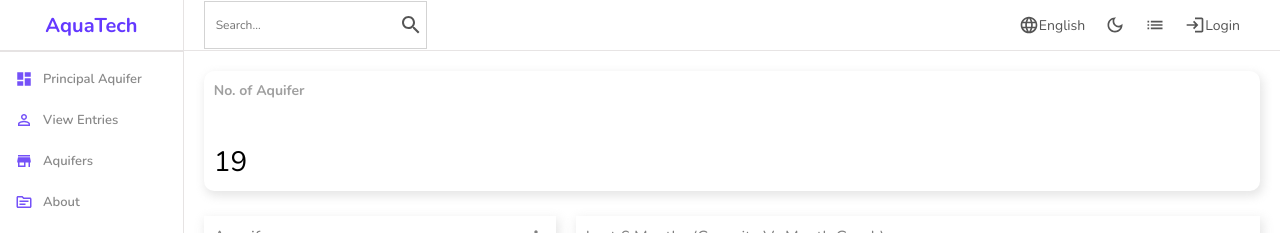
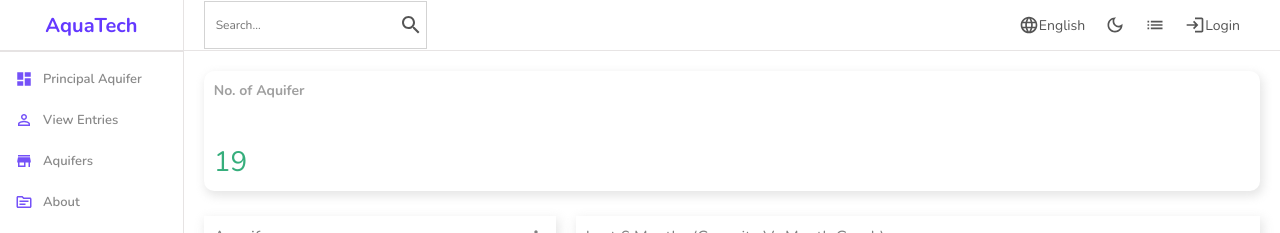
Before and after one commit to Hermione2408/admin-panel-bus, a React (Create React App) app: page / in a window 1280 px wide. Shown: the top 233 px of the page. Built offline with nearby package versions, Linux system fonts and the light colour scheme.

Commit message:
Color for count

```diff
--- a/src/components/widget/Widget.jsx
+++ b/src/components/widget/Widget.jsx
@@ -18,7 +18,7 @@ const Widget = (props) => {
         </span>
         {data.link && <span className="link">{data.link}</span>}
 
-        {data.isCount && <span className="count">{data.count}</span>}
+        {data.isCount && <span className="count" style={{color:data.count> 50 ? '#EB1D36' : (data.count < 25 ?'#36AE7C':'#F9D923')}}>{data.count}</span>}
       </div>
       {!data.isCount && <div className="right">
         <div className="percentage positive">
--- a/src/pages/home/Home.jsx
+++ b/src/pages/home/Home.jsx
@@ -81,7 +81,7 @@ const Home = () => {
           ),
         },
         {
-          title: "No. of principal aquifers",
+          title: "No. of aquifers depletion greather than 50%",
           isMoney: false,
           isCount:true,
           count: 21,
@@ -96,7 +96,7 @@ const Home = () => {
           ),
         },
         {
-          title: "No. of pending tasks",
+          title: "Data to be reviewed",
           isMoney: false,
           isCount:true,
           count: 17,
@@ -130,7 +130,7 @@ const Home = () => {
     case 'collector':
       widgetData = [
         {
-          title: "No. of supervisors",
+          title: "No. of assigned aquifers",
           isMoney: false,
           isCount:true,
           count: 13,
@@ -142,7 +142,7 @@ const Home = () => {
           ),
         },
         {
-          title: "No. of principal aquifers",
+          title: "No. of aquifer depletion greater than 50%",
           isMoney: false,
           isCount:true,
           count: 11,
@@ -157,7 +157,7 @@ const Home = () => {
           ),
         },
         {
-          title: "No. of pending tasks",
+          title: "Data filled",
           isMoney: false,
           isCount:true,
           count: 17,
@@ -191,7 +191,7 @@ const Home = () => {
     case 'user':
       widgetData = [
         {
-          title: "No. of Aquifers",
+          title: "No. of Aquifers depltetion greater than 50% under 20km",
           isMoney: false,
           isCount:true,
           count:34,
@@ -202,6 +202,34 @@ const Home = () => {
             />
           ),
         },
+        {
+          title: "Open surveys",
+          isMoney: false,
+          isCount:true,
+          count:24,
+          icon: (
+            <SearchOutlined
+              className="icon"
+              style={{ backgroundColor: "rgba(0, 128, 0, 0.2)", color: "green" }}
+            />
+          ),
+        },
+        {
+          title: "Quality level of water",
+          isMoney: false,
+          isCount:true,
+          count:64,
+          icon: (
+            <ListAltOutlined
+              className="icon"
+              style={{
+                backgroundColor: "rgba(218, 165, 32, 0.2)",
+                color: "goldenrod",
+              }}
+            />
+          ),
+        },
+
         {
           title: "Alerts",
           isMoney: false,
```
